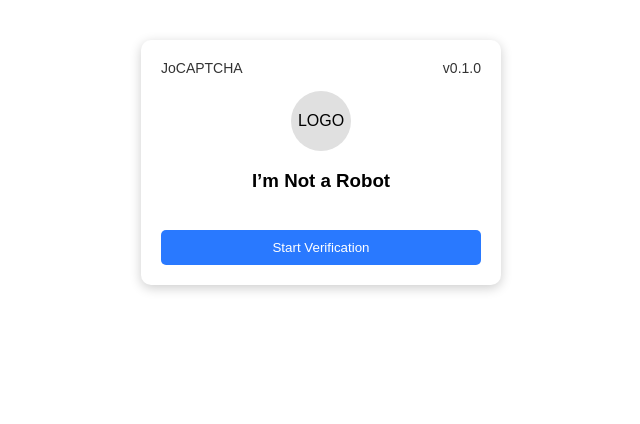
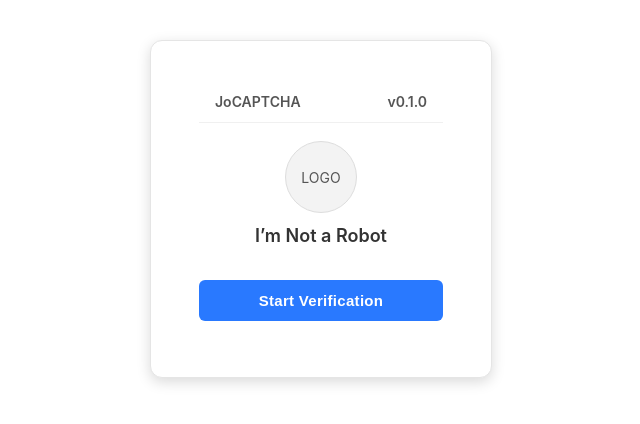
Before and after one commit to ShaijoGeorge/JoCAPTCHA, a React (Create React App) app in the folder frontend/captcha-frontend/: page / in a window 1280 px wide. Shown: the top 424 px of the page, without its empty margins (319-959 px from the left). Built offline with nearby package versions, Linux system fonts and the light colour scheme.

Commit message:
Enhance UI styling to match uploaded design: cleaner layout, rounded components, refined header, and improved challenge visuals

```diff
--- a/frontend/captcha-frontend/src/components/TimerCircle.jsx
+++ b/frontend/captcha-frontend/src/components/TimerCircle.jsx
@@ -6,15 +6,16 @@ function TimerCircle({ secondsLeft, total }) {
     return (
         <div
             style={{
-                width: '32px',
-                height: '32px',
-                borderRadius: '50%',
-                border: '3px solid #2979ff',
-                display: 'flex',
-                alignItems: 'center',
-                justifyContent: 'center',
-                fontSize: '12px',
+                width: "30px",
+                height: "30px",
+                borderRadius: "50%",
+                border: "2.5px solid #2979ff",
+                display: "flex",
+                alignItems: "center",
+                justifyContent: "center",
+                fontSize: "12px",
                 color: "#2979ff",
+                background: "#f8faff",
             }}
         >
             {secondsLeft}
--- a/frontend/captcha-frontend/src/components/screens/ChallengeScreen.jsx
+++ b/frontend/captcha-frontend/src/components/screens/ChallengeScreen.jsx
@@ -84,13 +84,17 @@ function ChallengeScreen({ challengeData, setScreen, setFailureReason}) {
                                 src={`${BASE_URL}${img}`}
                                 alt=""
                                 onClick={() => setSelectedIndex(index)}
-                                style={{
-                                    width: "70px",
-                                    height: "70px",
-                                    border: selectedIndex === index ? "3px solid #2979ff" : "2px solid #ccc",
-                                    borderRadius: "5px",
+                               style={{
+                                    width: "72px",
+                                    height: "72px",
+                                    border:
+                                        selectedIndex === index
+                                        ? "3px solid #2979ff"
+                                        : "2px solid #e2e2e2",
+                                    borderRadius: "6px",
                                     cursor: "pointer",
                                     objectFit: "cover",
+                                    transition: "0.15s ease-in-out",
                                     opacity: secondsLeft > 0 ? 1 : 0.5,
                                 }}
                             />
--- a/frontend/captcha-frontend/src/components/screens/FailureScreen.jsx
+++ b/frontend/captcha-frontend/src/components/screens/FailureScreen.jsx
@@ -5,7 +5,7 @@ function FailureScreen({ setScreen, reason }) {
     <div className="captcha-box screen-fade">
         <div className="captcha-box">
             <div className="captcha-header">
-                <span>Custom CAPTCHA</span>
+                <span>JoCAPTCHA</span>
                 <span>v0.1.0</span>
             </div>
 
--- a/frontend/captcha-frontend/src/styles/captcha.css
+++ b/frontend/captcha-frontend/src/styles/captcha.css
@@ -1,68 +1,87 @@
 .captcha-container {
-  width: 320px;
-  padding: 20px;
-  border-radius: 10px;
-  background: #fff;
-  box-shadow: 0px 3px 12px rgba(0, 0, 0, 0.2);
-  font-family: Arial, sans-serif;
+  width: 340px;
+  padding: 0;
+  background: white;
+  border-radius: 12px;
+  box-shadow: 0px 4px 14px rgba(0, 0, 0, 0.15);
+  font-family: "Inter", Arial, sans-serif;
+  border: 1px solid #e5e5e5;
 }
 
 .captcha-header {
   display: flex;
   justify-content: space-between;
-  margin-bottom: 15px;
+  padding: 12px 16px;
   font-size: 14px;
-  opacity: 0.8;
+  font-weight: 600;
+  color: #555;
+  border-bottom: 1px solid #f0f0f0;
 }
 
 .captcha-box {
   text-align: center;
+  padding: 20px 24px 28px;
+}
+
+.captcha-box h3 {
+  margin: 10px 0 14px;
+  font-size: 18px;
+  font-weight: 600;
+  color: #333;
 }
 
 .captcha-logo {
-  width: 60px;
-  height: 60px;
-  background: #e0e0e0;
+  width: 70px;
+  height: 70px;
+  background: #f3f3f3;
   border-radius: 50%;
-  margin: 0 auto 15px;
+  margin: 18px auto 12px;
+  border: 1px solid #ddd;
   display: flex;
   justify-content: center;
   align-items: center;
+  font-size: 14px;
+  color: #555;
 }
 
 .captcha-btn {
   margin-top: 20px;
-  padding: 10px 15px;
+  padding: 12px 14px;
   width: 100%;
   border: none;
   background: #2979ff;
   color: white;
-  border-radius: 5px;
+  border-radius: 6px;
+  font-size: 15px;
+  font-weight: 600;
+  letter-spacing: 0.3px;
   cursor: pointer;
+  transition: 0.15s ease-in-out;
 }
 
 .captcha-btn:hover {
-  background: #185bdb;
+  background: #1e63d6;
 }
 
 .captcha-icon {
-  font-size: 48px;
-  margin: 15px 0;
+  font-size: 50px;
+  margin: 16px 0;
 }
 
 .success {
-  color: green;
+  color: #2ecc71;
 }
 
 .failure {
-  color: red;
+  color: #e74c3c;
 }
 
 .captcha-content-box {
-  background: #f3f3f3;
-  padding: 20px;
-  margin: 15px 0;
-  border-radius: 5px;
+  background: #fafafa;
+  padding: 18px;
+  margin: 16px 0;
+  border-radius: 8px;
+  border: 1px solid #ececec;
 }
 
 .screen-fade {
```
Also changed, not shown: 1 other file (tests, documents, lock files or other folders).
